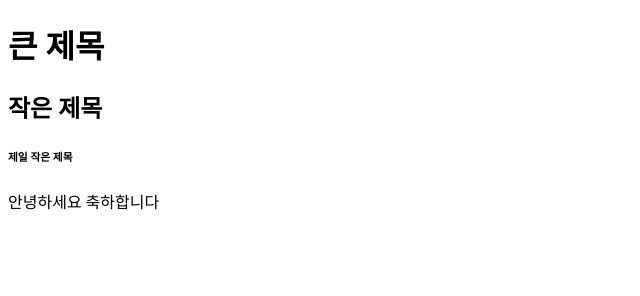
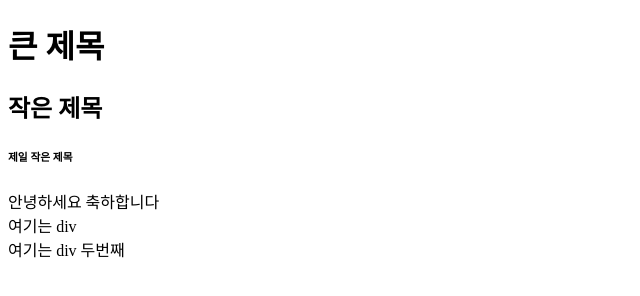
Before and after one commit to neperis/neperis.github.io, a plain HTML site: page test.html in a window 1280 px wide. Shown: the whole page, without its empty margins (0-640 px from the left). Drawn offline with Linux system fonts and the light colour scheme.

Commit message:
Update test.html

```diff
--- a/test.html
+++ b/test.html
@@ -4,10 +4,18 @@
     <title> HTML 연습 </title>
 </head>
 <body>
+    <!-- block level elements -->
     <h1> 큰 제목 </h1>
     <h2> 작은 제목 </h2>
     <h6> 제일 작은 제목 </h6>
+
+    <!-- in line elements -->
     <span> 안녕하세요 </span>
     <span> 축하합니다 </span>
+
+    <!-- block level elements -->
+    <div> 여기는 div </div>
+    <div> 여기는 div 두번째 </div>
+
 </body>
 </html>
```
